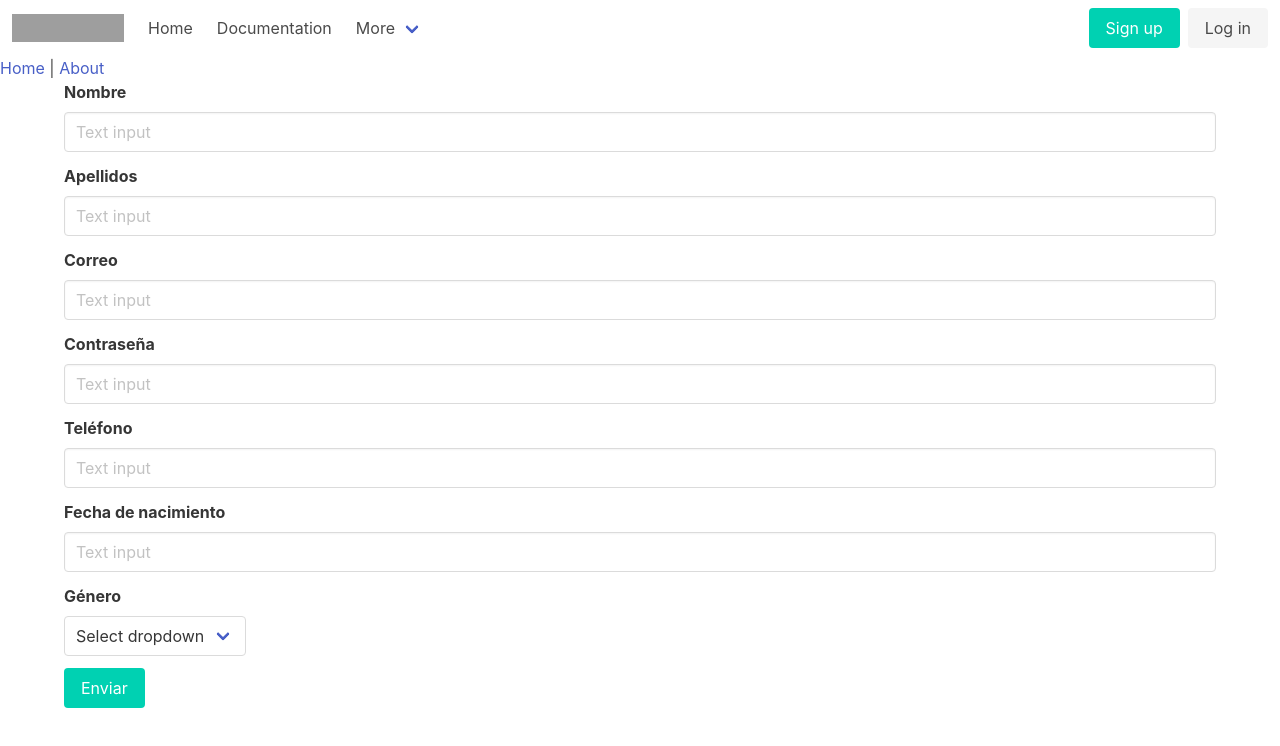
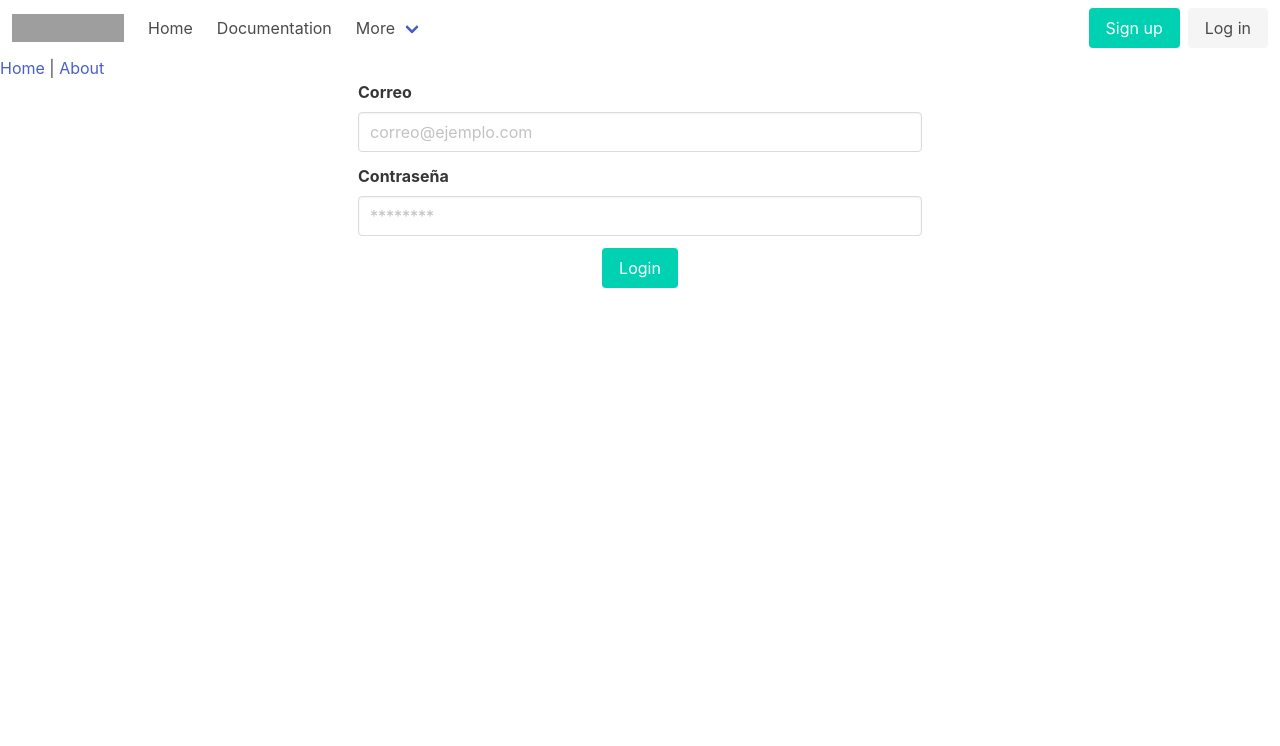
Before and after one commit to servo98/plantasApp, a Vue app: page /login in a window 1280 px wide. Shown: the top 746 px of the page. Built offline with nearby package versions, Linux system fonts and the light colour scheme; grey boxes are pictures that could not be loaded.

Commit message:
pre cors

```diff
--- a/src/components/Greenhouse.vue
+++ b/src/components/Greenhouse.vue
@@ -15,7 +15,8 @@
 </template>
 
 <script>
-import axios from 'axios'
+// import axios from 'axios'
+import http from '../mixins/axios'
 export default {
     mounted() {
         this.pedirPlantas()
@@ -27,13 +28,19 @@ export default {
     },
     methods: {
         pedirPlantas(){
-            axios.get('http://localhost:3000/plants', {
-                responseType: 'json'
-            })
-            .then((response) => {
-                this.plantas = response.data
-            })
+            this.getAxios('plants')
+                .then(res => {
+                    this.plantas = res.data
+                });
+            // console.log()
+            // axios.get('http://localhost:3000/plants', {
+            //     responseType: 'json'
+            // })
+            // .then((response) => {
+            //     this.plantas = response.data
+            // })
         }
-    }
+    },
+    mixins: [http]
 };
 </script>
--- a/src/components/Login.vue
+++ b/src/components/Login.vue
@@ -1,60 +1,40 @@
 <template>
   <div class="container">
-    <div class="field">
-      <label class="label">Nombre</label>
-      <div class="control">
-        <input class="input" type="text" placeholder="Text input" />
-      </div>
-    </div>
-    <div class="field">
-      <label class="label">Apellidos</label>
-      <div class="control">
-        <input class="input" type="text" placeholder="Text input" />
-      </div>
-    </div>
+    <div class="columns">
+      <div class="column is-6 is-offset-3">
+        <form onsubmit="return false" action>
           <div class="field">
             <label class="label">Correo</label>
             <div class="control">
-        <input class="input" type="text" placeholder="Text input" />
+              <input required="required" class="input" type="email" placeholder="correo@ejemplo.com"
+              />
             </div>
           </div>
           <div class="field">
             <label class="label">Contraseña</label>
             <div class="control">
-        <input class="input" type="text" placeholder="Text input" />
+              <input required="required" class="input" type="password" placeholder="********" />
             </div>
           </div>
-    <div class="field">
-      <label class="label">Teléfono</label>
-      <div class="control">
-        <input class="input" type="text" placeholder="Text input" />
+          <div class="control has-text-centered">
+            <button class="button is-primary" v-on:click="enviarForm">Login</button>
           </div>
+        </form>
       </div>
-    <div class="field">
-      <label class="label">Fecha de nacimiento</label>
-      <div class="control">
-        <input class="input" type="text" placeholder="Text input" />
-      </div>
-    </div>
-    <div class="field">
-      <label class="label">Género</label>
-      <div class="control">
-        <div class="select">
-          <select>
-            <option>Select dropdown</option>
-            <option>With options</option>
-          </select>
-        </div>
-      </div>
-    </div>
-    <div class="control">
-      <button class="button is-primary">Enviar</button>
     </div>
   </div>
 </template>
 
 <script>
 export default {
-  methods: {}
+  name: "Login",
+  data: function() {
+    return {
+      name: ""
+    };
+  },
+  methods: {
+    enviarForm() {}
+  }
 };
 </script>
--- a/src/components/Signup.vue
+++ b/src/components/Signup.vue
@@ -1,25 +1,25 @@
 <template>
   <div class="container">
-    <div class="columns">
+    <div class="columns is-mobile">
       <div class="column is-6 is-offset-3">
         <form onsubmit="return false" action="">
           <div class="field">
             <label class="label">Nombre</label>
             <div class="control">
-              <input v-model="name" required="required" class="input" type="text" placeholder="Nombre" />
+              <input v-model="firstName" required="required" class="input" type="text" placeholder="Nombre" />
             </div>
           </div>
           <div class="field">
             <label class="label">Apellidos</label>
             <div class="control">
-              <input required="required" class="input" type="text" placeholder="Apellidos" />
+              <input v-model="lastname" required="required" class="input" type="text" placeholder="Apellidos" />
             </div>
           </div>
           <div class="field has-text-centered">
             <label class="label">Género</label>
             <div class="control has-text-centered ">
               <div class="select ">
-                <select required>
+                <select v-model="gender" required>
                   <option selected >Selecciona uno</option>
                   <option value="male">Masculino</option>
                   <option value="female">Femenino</option>
@@ -31,29 +31,29 @@
           <div class="field">
             <label class="label">Correo</label>
             <div class="control">
-              <input required="required" class="input" type="email" placeholder="correo@ejemplo.com" />
+              <input v-model="email" required="required" class="input" type="email" placeholder="correo@ejemplo.com" />
             </div>
           </div>
           <div class="field">
             <label class="label">Contraseña</label>
             <div class="control">
-              <input required="required" class="input" type="password" placeholder="********" />
+              <input v-model="password" required="required" class="input" type="password" placeholder="********" />
             </div>
           </div>
           <div class="field">
             <label class="label">Teléfono</label>
             <div class="control">
-              <input required="required" class="input" type="text" placeholder="5512345678" />
+              <input v-model="phone" required="required" class="input" type="text" placeholder="5512345678" />
             </div>
           </div>
           <div class="field">
             <label class="label">Fecha de nacimiento</label>
             <div class="control">
-              <input required="required" class="input" type="date" />
+              <input v-model="birthday" required="required" class="input" type="date" />
             </div>
           </div>
           <div class="control has-text-centered">
-            <button class="button is-primary" v-on:click="enviarForm">Enviar</button>
+            <button class="button is-primary" v-on:click="enviarForm">Registrarse</button>
           </div>
         </form>
       </div>
@@ -62,17 +62,34 @@
 </template>
 
 <script>
+import http from '../mixins/axios'
 export default {
   name: "Signup",
   data: function () {
     return {
-      name: ''
+      firstName: '',
+      lastname: '',
+      gender: '',
+      email: '',
+      password: '',
+      phone: '',
+      birthday: ''
     }
   },
   methods: {
     enviarForm() {
-
+      console.log({
+        firstName: this.firstName,
+        lastname: this.lastname,
+        gender: this.gender,
+        email: this.email,
+        password: this.password,
+        phone: this.phone,
+        birthday: this.birthday
+      })
+      this.postAxios()
     }
-  }
+  },
+  mixins: [http]
 };
 </script>
--- a/src/mixins/axios.js
+++ b/src/mixins/axios.js
@@ -1,26 +1,29 @@
 import axios from 'axios'
 
 const http = axios.create({
-    baseURL: 'https://pokeapi.co/api/v2/',
+    baseURL: 'http://localhost:4000/',
     timeout: 1000,
+    headers: []
     // headers: {'X-Custom-Header': 'foobar'}
 });
 
 export default {
     methods: {
         getAxios(endPoint) {
-            let d = new Date();
-            d.setTime(d.getTime() + (1 * 24 * 60 * 60 * 1000));
-            let expires = "expires=" + d.toUTCString();
-            document.cookie = 'toto=eose;' + expires + ";path=/";
-            console.log(localStorage)
-            http.get(endPoint)
-                .then(res => {
-                    console.log(res)
-                })
-                .catch(err => {
-                    console.log(err)
-                })
+            return http.get(endPoint);
+        },
+        postAxios(endPoint, data){
+            return http.post(endPoint, {
+                data
+            });
+        },
+        putAxios(endPoint, data){
+            return http.put(endPoint, {
+                data
+            });
+        },
+        deleteAxios(endPoint){
+            return http.delete(endPoint);
         }
     }
 }
```
Lines whose indentation alone changed are shown as unchanged.
